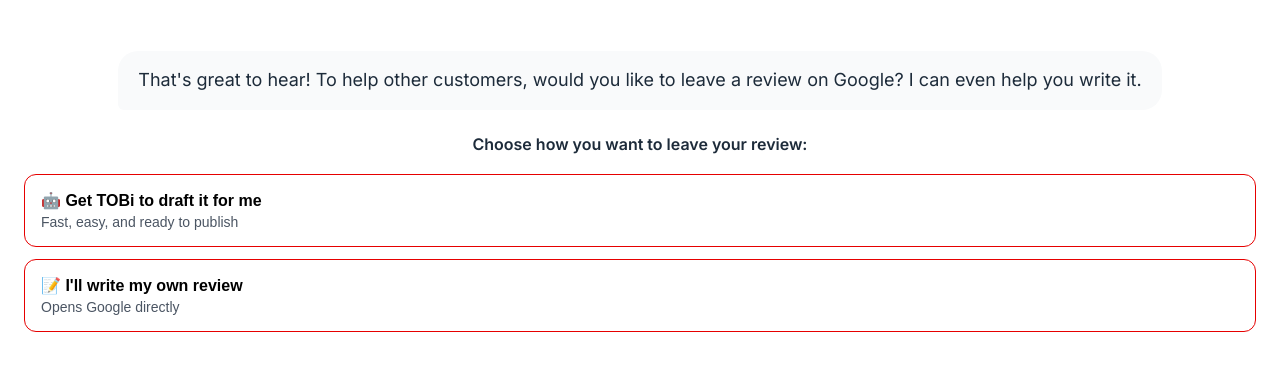
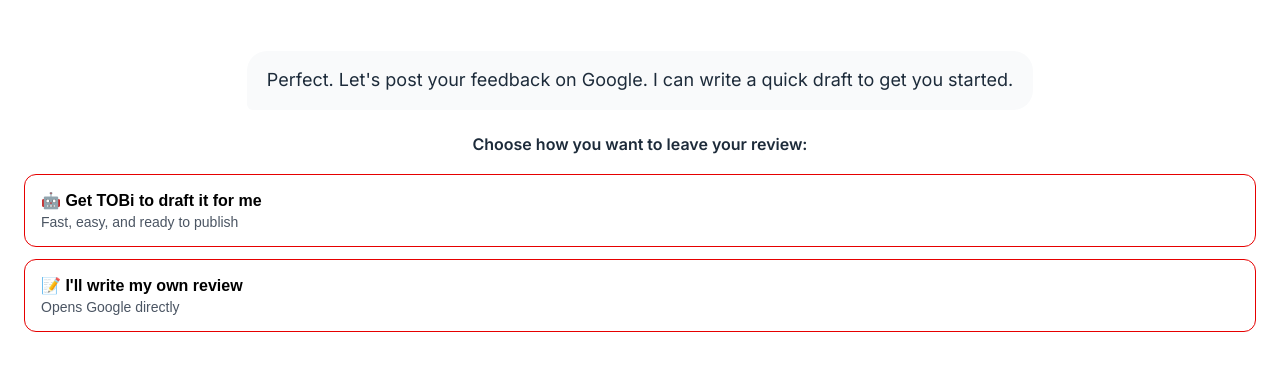
Before and after one commit to uaassist/orchard-concierge, a website: page public/index.html in a window 1280 px wide. Both pictures are taken after a click on the button "🙂 It was great!". Shown: the part 220-590 px from the top of the page. Drawn offline with Linux system fonts and the light colour scheme.

Commit message:
Update index.html

```diff
--- a/public/index.html
+++ b/public/index.html
@@ -35,7 +35,7 @@
                     <p class="concierge-name-tag">TOBi</p>
                 </div>
                 <div class="initial-bubble">
-                    That's great to hear! To help other customers, would you like to leave a review on Google? I can even help you write it.
+                    Perfect. Let's post your feedback on Google. I can write a quick draft to get you started.
                 </div>
                 <p class="ukrainian-prompt">Choose how you want to leave your review:</p>
                 <div class="initial-choices">
```
